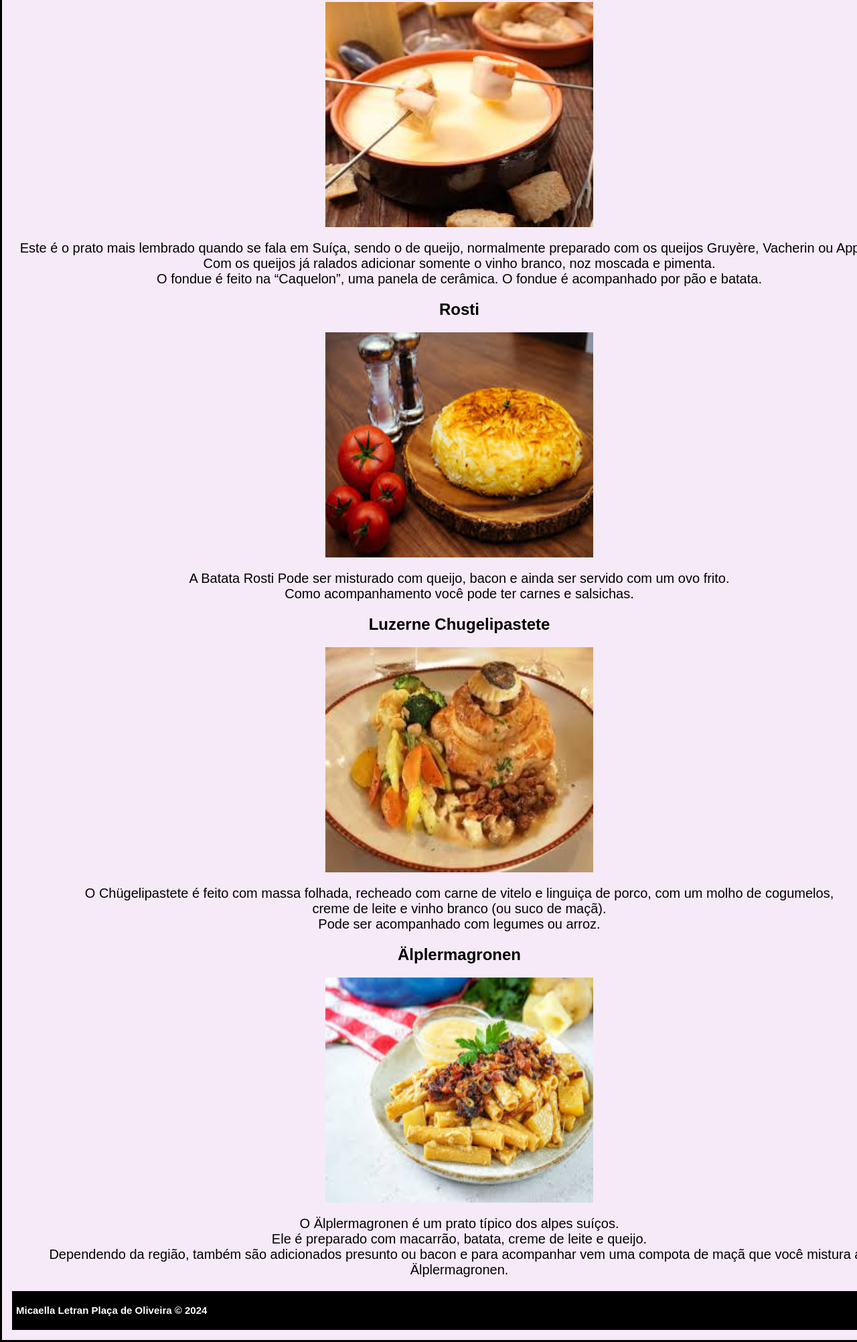
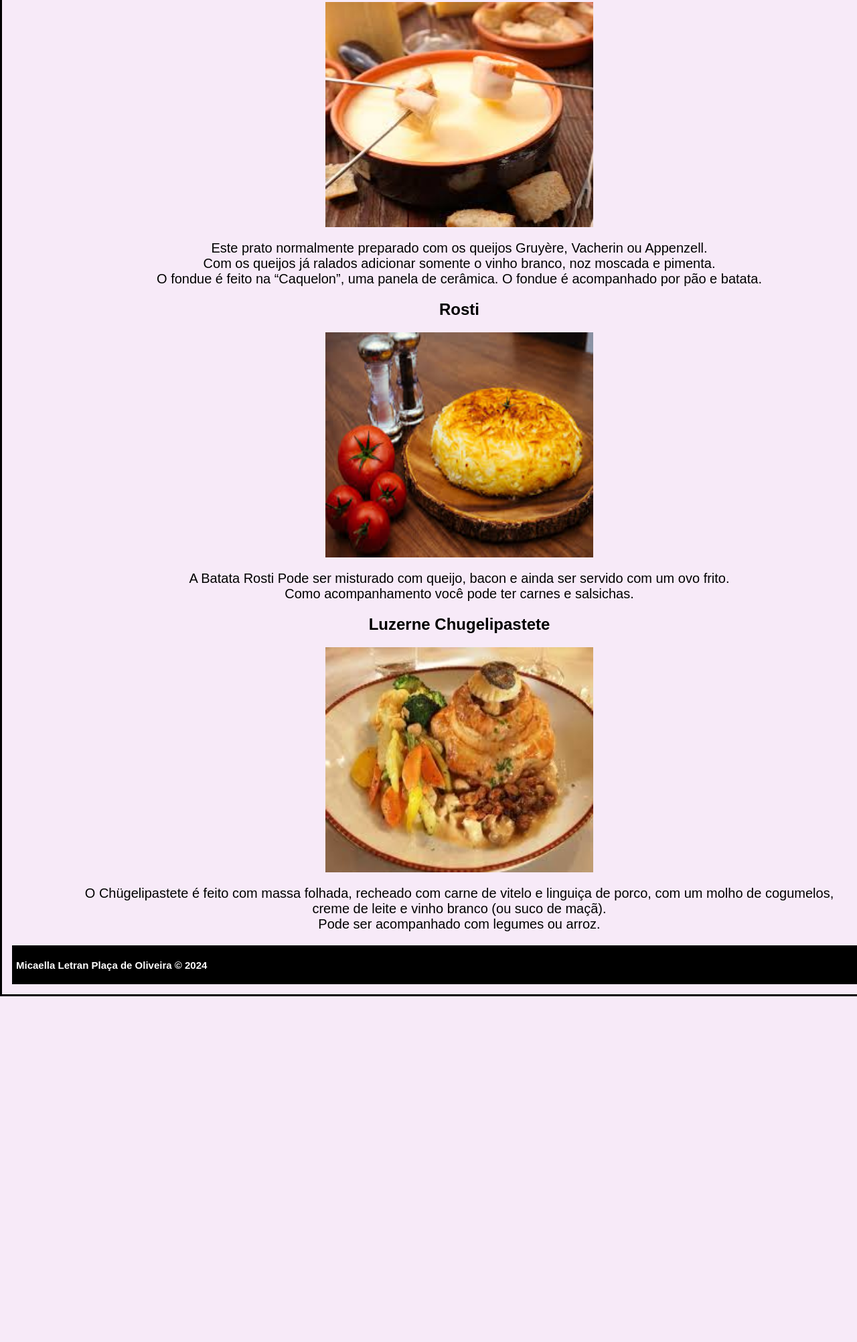
Before and after one commit to micaellaletran13/volta-ao-mundo-novo, a plain HTML site: page pratos.html in a window 1280 px wide. Shown: the part 169-2172 px from the top of the page at 67% size. After the commit the page ends 1656 px from the top, so only its background shows below. Drawn offline with Linux system fonts and the light colour scheme.

Commit message:
alteracao dados

```diff
--- a/pratos.html
+++ b/pratos.html
@@ -27,7 +27,7 @@
 
                     <img class="displayed" src="imagens/foudue.jpeg" width="400" height="336" />
 
-                    <p>Este é o prato mais lembrado quando se fala em Suíça, sendo o de queijo, normalmente preparado com os queijos Gruyère, Vacherin ou Appenzell.<br>
+                    <p>Este prato normalmente preparado com os queijos Gruyère, Vacherin ou Appenzell.<br>
                          Com os queijos já ralados adicionar somente o vinho branco, noz moscada e pimenta. <br>
                         O fondue é feito na “Caquelon”, uma panela de cerâmica. O fondue é acompanhado por pão e batata.</p>
                 </div>
@@ -50,15 +50,6 @@
                         Pode ser acompanhado com legumes ou arroz.</P>
                 </div>
 
-                <div class="cools">
-                    <h2>Älplermagronen</h2>
-
-                    <img class="displayed" src="imagens/ALPLERMAGRONEN.jpeg" width="400" height="336" />
-
-                    <p>O Älplermagronen é um prato típico dos alpes suíços.<br>
-                         Ele é preparado com macarrão, batata, creme de leite e queijo. <br>
-                        Dependendo da região, também são adicionados presunto ou bacon e para acompanhar vem uma compota de maçã que você mistura ao Älplermagronen.</p>
-                </div>
 
 
 
```
Also changed, not shown: cultura.html (+2 -5 lines).
